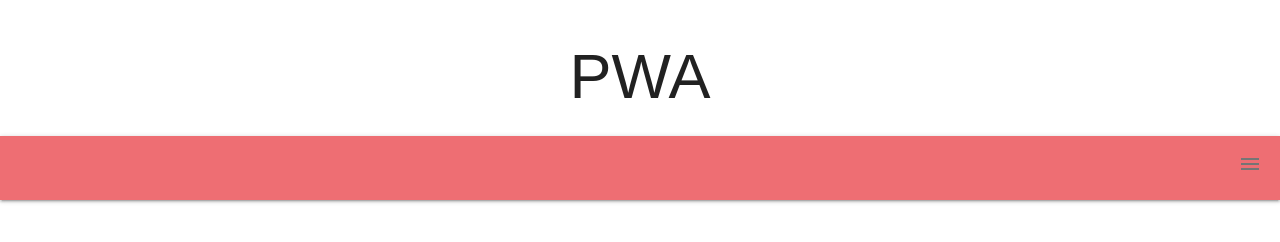
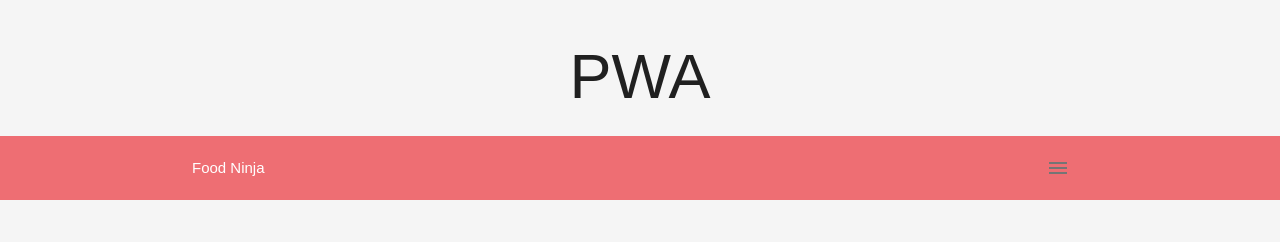
Before and after one commit to Holgermueller/pwa, a plain HTML site: page index.html in a window 1280 px wide. Drawn offline with Linux system fonts and the light colour scheme.

```diff
--- a/index.html
+++ b/index.html
@@ -12,17 +12,23 @@
     <script type="text/javascript" src="/js/materialize.min.js"></script>
     <title>PWA</title>
   </head>
-  <body>
-    <header class="z-depth-0">
+  <body class="grey lighten-4">
+    <header>
       <h1>PWA</h1>
     </header>
 
-    <nav>
-      <span class="right grey-text text-darken-1">
-        <i class="material-icons sidenav-trigger" data-target="side-menu"
-          >menu</i
-        >
-      </span>
+    <nav class="z-depth-0">
+      <div class="nav-wrapper container">
+        <a href="/">
+          Food
+          <span>Ninja</span>
+        </a>
+        <span class="right grey-text text-darken-1">
+          <i class="material-icons sidenav-trigger" data-target="side-menu"
+            >menu</i
+          >
+        </span>
+      </div>
     </nav>
 
     <script src="js/ui.js"></script>
```
Also changed, not shown: manifest.json (added).
